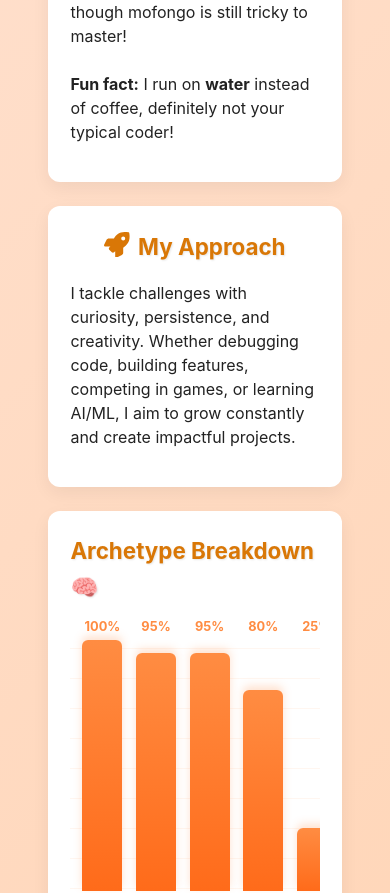
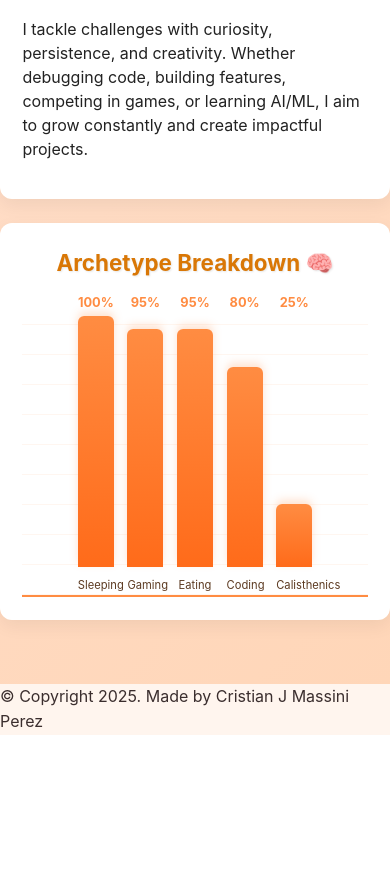
Before and after one commit to Massinl/myPortfolio, a React (Vite) app in the folder webPage/: page /about in a window 390 px wide. Shown: the part 1290-2183 px from the top of the page. After the commit the page ends 2025 px from the top, so only its background shows below. Built offline with nearby package versions, Linux system fonts and the light colour scheme.

Commit message:
fix small windows about

```diff
--- a/webPage/src/pages/styles/about.css
+++ b/webPage/src/pages/styles/about.css
@@ -5,7 +5,7 @@
 
 .about-container {
   background: linear-gradient(135deg, #ffe5d9 0%, #ffd6b8 100%);
-  padding: 5rem 2rem;
+  padding: 2rem 1.5rem;
   min-height: 100vh;
 }
 .about-section {
@@ -138,6 +138,7 @@
   display: flex;
   align-items: flex-end;    /* las barras parten desde el fondo */
   justify-content: space-between;
+
   gap: 0.6rem;
 
   /* evitar que las barras generen un layout roto:
@@ -231,17 +232,17 @@
   .about-section { padding: 2rem 1rem; gap: 1.5rem; }
   .about-section-card h2 { font-size: 1.4rem; gap: 0.5rem; }
   .about-section-card p { font-size: 1rem; }
-  .vertical-bar-chart-container { aspect-ratio: 3/1; min-height: 140px; padding: 0.4rem; }
+  .vertical-bar-chart-container { aspect-ratio: 3/1; min-height: 140px;  }
   .bar-item { flex: 0 0 clamp(64px, 18%, 100px); min-width: 48px; }
   .bar-percent { font-size: 0.85rem; }
   .bar-label { font-size: 0.74rem; }
 }
 
 @media (max-width: 480px) {
-  .vertical-bar-chart-container { aspect-ratio: 2.2/1; min-height: 120px; gap: 0.35rem; padding: 0 0.5rem; }
-  .bar-item { min-width: 44px; flex: 0 0 48px; }
+  .vertical-bar-chart-container { aspect-ratio: 2.2/1; min-height: 120px; gap: 0.35rem; padding: 0 0.5rem; justify-content: center;}
+  .bar-item { min-width: 44px; flex: 0 0 clamp(40px, 8%, 90px); }
   .bar-percent { font-size: 0.8rem; }
   .bar-label { font-size: 0.70rem; }
-
-
+  .about-container{padding-right: 0 ; padding-left: 0;}
+  .about-section {padding-right: 0 ; padding-left: 0;}
 }
```
